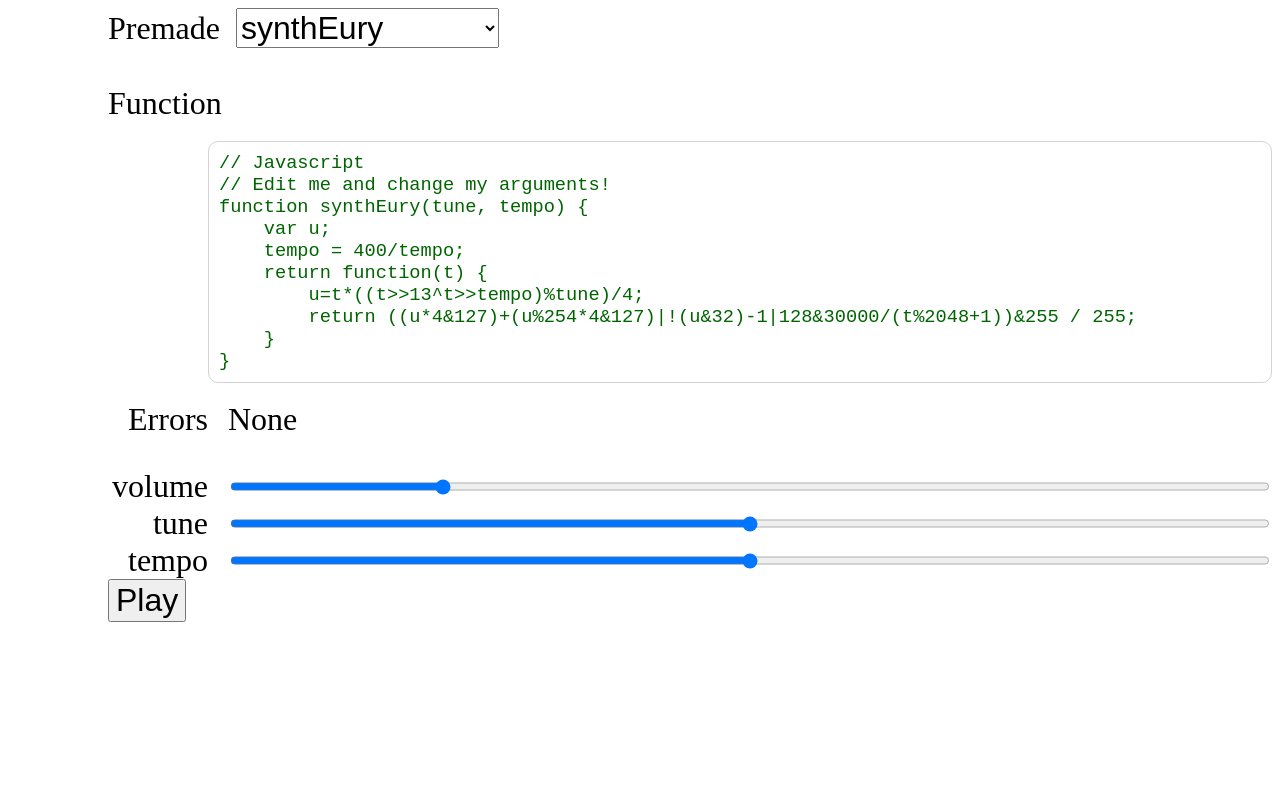
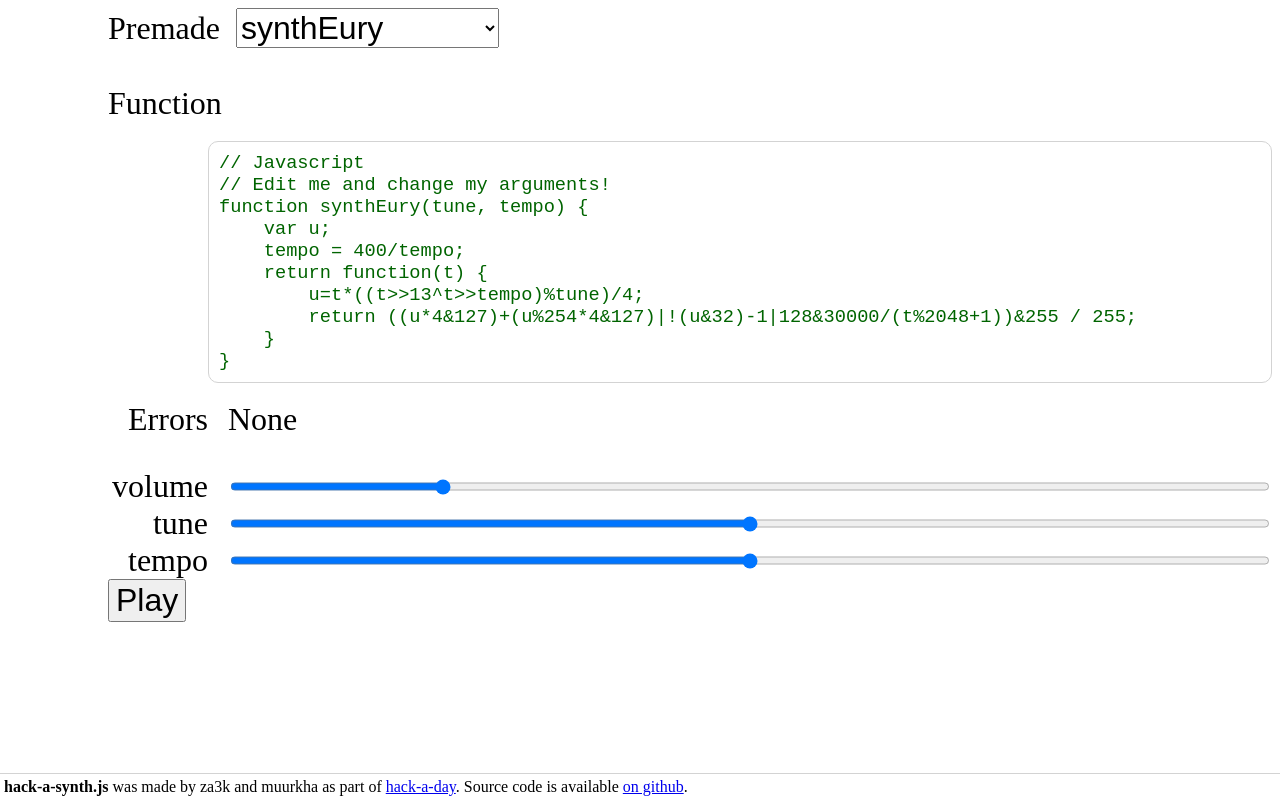
Before and after one commit to za3k/ha3k-14-synth, a plain HTML site: page index.html in a window 1280 px wide. Drawn offline with Linux system fonts and the light colour scheme.

```diff
--- a/index.css
+++ b/index.css
@@ -53,3 +53,14 @@ label {
     content: "???";
     text-align: left;
 }
+
+.footer {
+    position: fixed;
+    border-top: 1px solid lightgrey;
+    padding: 4px;
+    bottom: 0;
+    left: 0;
+    right: 0;
+    font-size: 12pt;
+    margin-left: 0;
+}
--- a/index.html
+++ b/index.html
@@ -18,9 +18,13 @@
     </pre></div>
     <div class="error"><label>Errors</label><span id="error"></span></div>
     <div class="slider"><label>volume</label><input type="range" name="volume" min="0" max="100" value="20"></div>
-    <div class="inputs" id="inputs">
-    </div>
+    <div class="inputs" id="inputs"></div>
     <input type="button" class="play button" value=Play>
     <input type="button" class="pause button" value="Pause" style="display: none;">
+</div>
+
+<div class="footer">
+    <b>hack-a-synth.js</b> was made by za3k and muurkha as part of <a href="https://za3k.com/hackaday">hack-a-day</a>. Source code is available <a href="https://github.com/za3k/ha3k-14-synth">on github</a>.
+</div>
 </body>
 </html>
```
Also changed, not shown: sound.js (deleted, +0 -13 lines), 2 other files.
